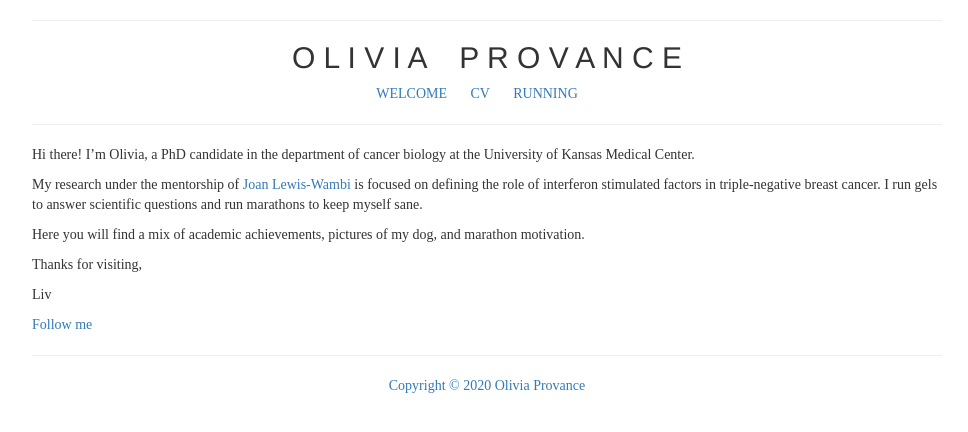
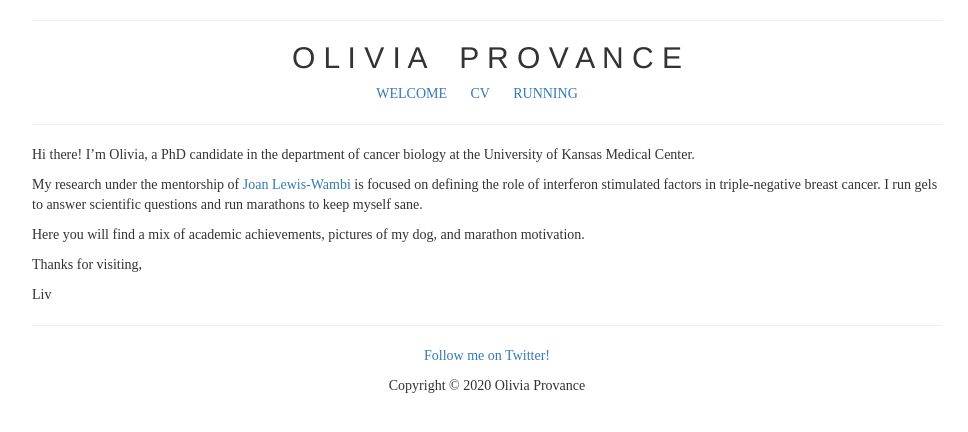
Before and after one commit to livprovance/oliviaprovance.github.io, a Jekyll site: the page index.html, which Jekyll copies as it is, in a window 1280 px wide. Shown: the top 432 px of the page, without its empty margins (153-1121 px from the left). Built offline with Jekyll 4.4.1, drawn with Linux system fonts in a browser that asks for light colours.

Commit message:
Update index.html

```diff
--- a/index.html
+++ b/index.html
@@ -394,10 +394,10 @@ summary {
 <p style="font-family:Helvetica Light"> Here you will find a mix of academic achievements, pictures of my dog, and marathon motivation.
 <p style="font-family:Helvetica Light"> Thanks for visiting,
 <p style="font-family:Helvetica Light"> Liv
-<p style="font-family:Helvetica Light"> <a href="http://www.twitter.com/livprovance">Follow me</>
 </left>
 <hr />
 <center>
+<p style="font-family:Helvetica Light"><a href="http://www.twitter.com/livprovance">Follow me on Twitter!</a>
 <p style="font-family:Helvetica Light"> Copyright © 2020 Olivia Provance
 </center>
 
```
